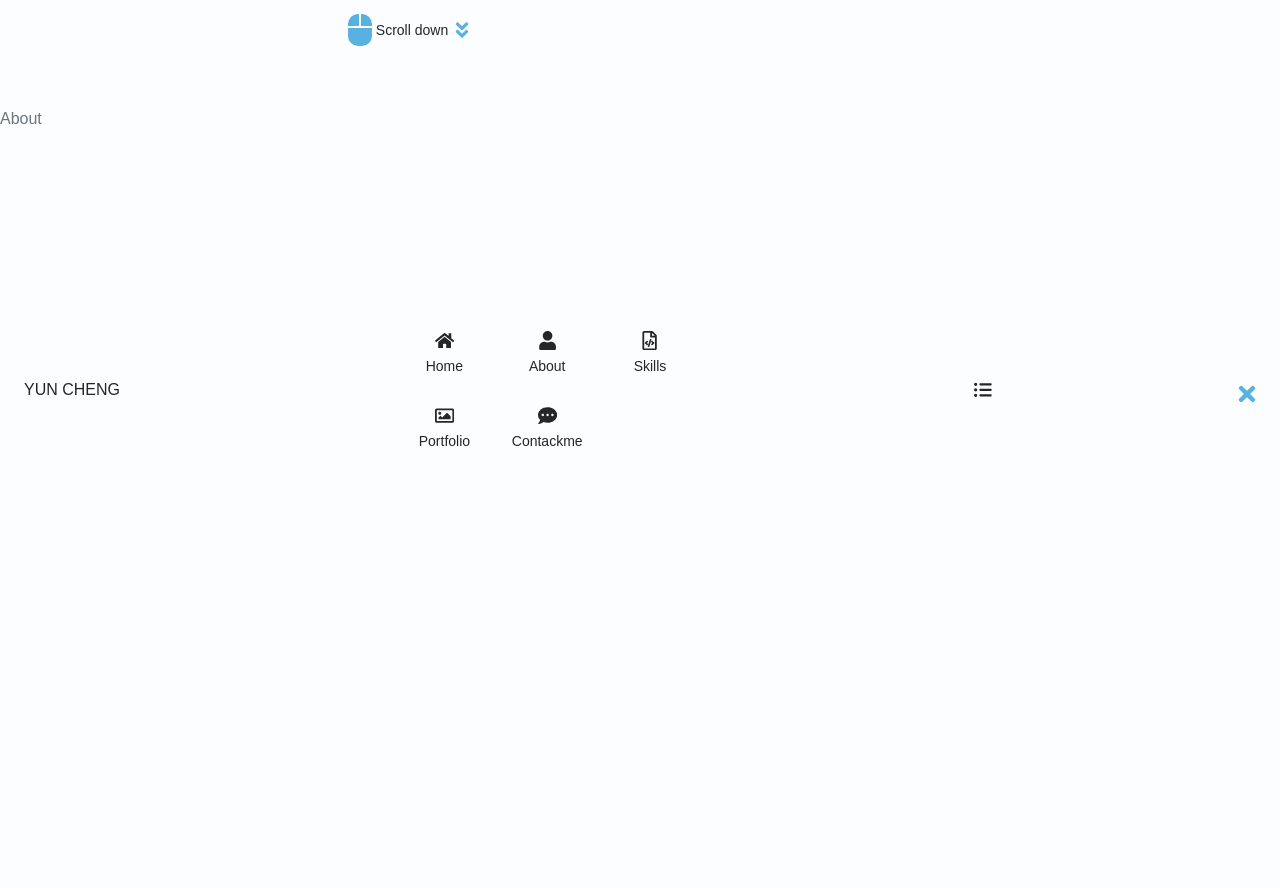
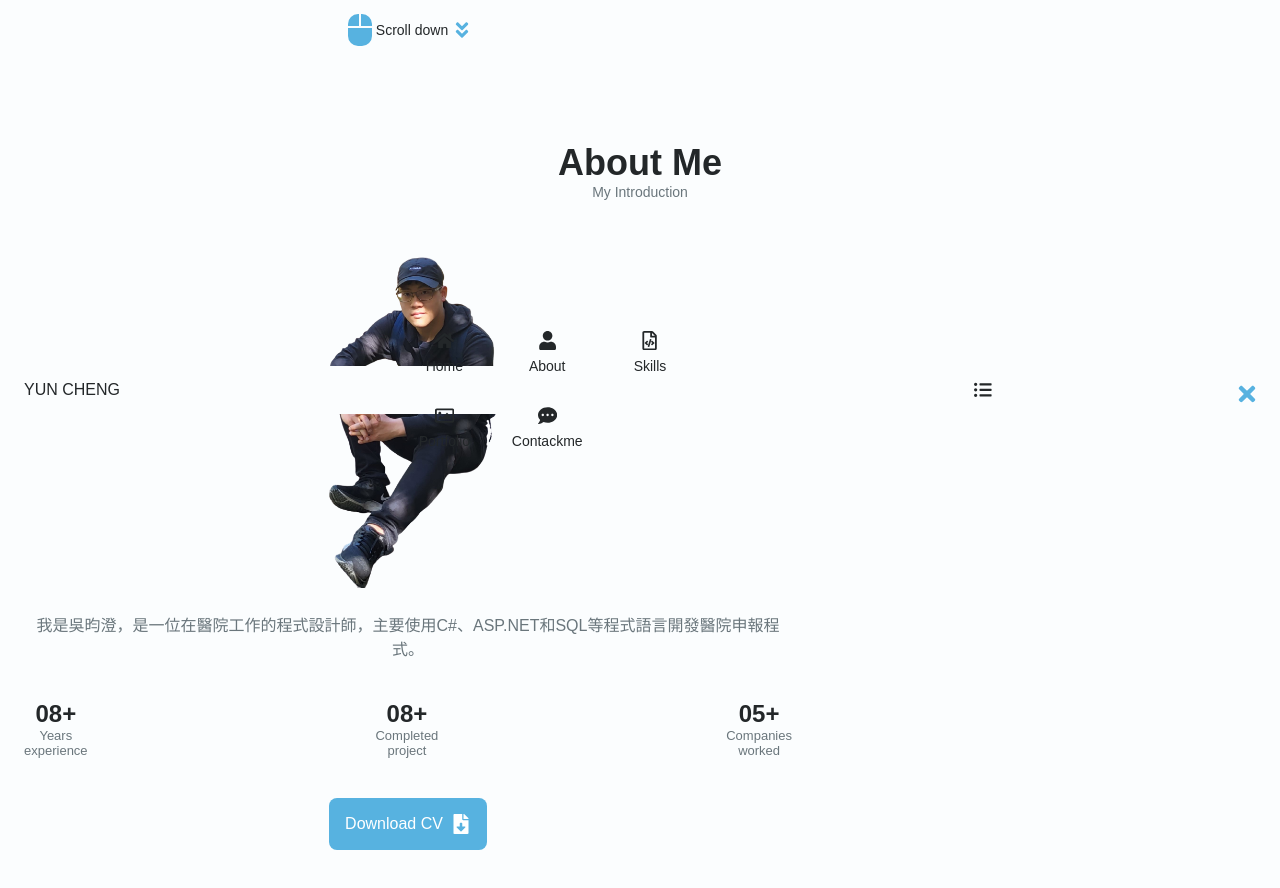
Before and after one commit to chui359/react-portfolio-practice, a React (Create React App) app: page / in a window 1280 px wide. Shown: the part 386-1274 px from the top of the page. Before the commit the page ends 800 px from the top, so only its background shows below. Built offline with nearby package versions, Linux system fonts and the light colour scheme.

Commit message:
update: aboutpage

```diff
--- a/src/components/About.jsx
+++ b/src/components/About.jsx
@@ -1,8 +1,48 @@
 import React from 'react'
+import { StyledAbout } from './styles/About'
+import { FaFileDownload } from 'react-icons/fa'
 
 function About() {
   return (
-    <div>About</div>
+    <StyledAbout>
+      <div className="about section" id='about'>
+        <h2 className="section-title">About Me</h2>
+        <span className="section-subtitle">My Introduction</span>
+        <div className="about-container container grid">
+          <img src=".././images/sitting2.png" alt="" className='about-img' />
+
+          <div className="about-data">
+            <p className="about-description">
+            我是吳昀澄，是一位在醫院工作的程式設計師，主要使用C#、ASP.NET和SQL等程式語言開發醫院申報程式。
+            </p>
+            <div className="about-info">
+              <div>
+                <span className='about-info-title'>08+</span>
+                <span className='about-info-name'>Years <br/> experience</span>
+              </div>
+
+              <div>
+                <span className='about-info-title'>08+</span>
+                <span className='about-info-name'>Completed <br/> project</span>
+              </div>
+
+              <div>
+                <span className='about-info-title'>05+</span>
+                <span className='about-info-name'>Companies <br/> worked</span>
+              </div>
+            </div>
+
+            <div className="about-buttons">
+              <a href="/#" className="button button-flex">
+              Download CV<FaFileDownload className='button-icon'/>
+              </a>
+            </div>
+
+          </div>
+        </div>
+      </div>
+    </StyledAbout>
+
   )
 }
 
--- a/src/components/styles/About.js
+++ b/src/components/styles/About.js
@@ -0,0 +1,39 @@
+import styled from "styled-components";
+
+export const StyledAbout = styled.section`
+.about-img{
+    width: 200px;
+    border-radius: .5rem;
+    justify-self: center;
+    align-self: center;
+}
+.about-description{
+    text-align:center;
+    margin-bottom: var(--mb-2-5);
+}
+.about-info{
+    display:flex;
+    justify-content: space-between;
+    margin-bottom: var(--mb-2-5);
+}
+.about-info-title{
+    font-size: var(--h2-font-size);
+    font-weight: var(--font-semi-bold);
+    color: var(--title-color);
+}
+
+.about-info-name{
+    font-size: var(--smaller-font-size);
+}
+
+.about-info-title,
+.about-info-name{
+    display: block;
+    text-align: center;
+}
+
+.about-buttons{
+    display: flex;
+    justify-content:center;
+}
+`
```
